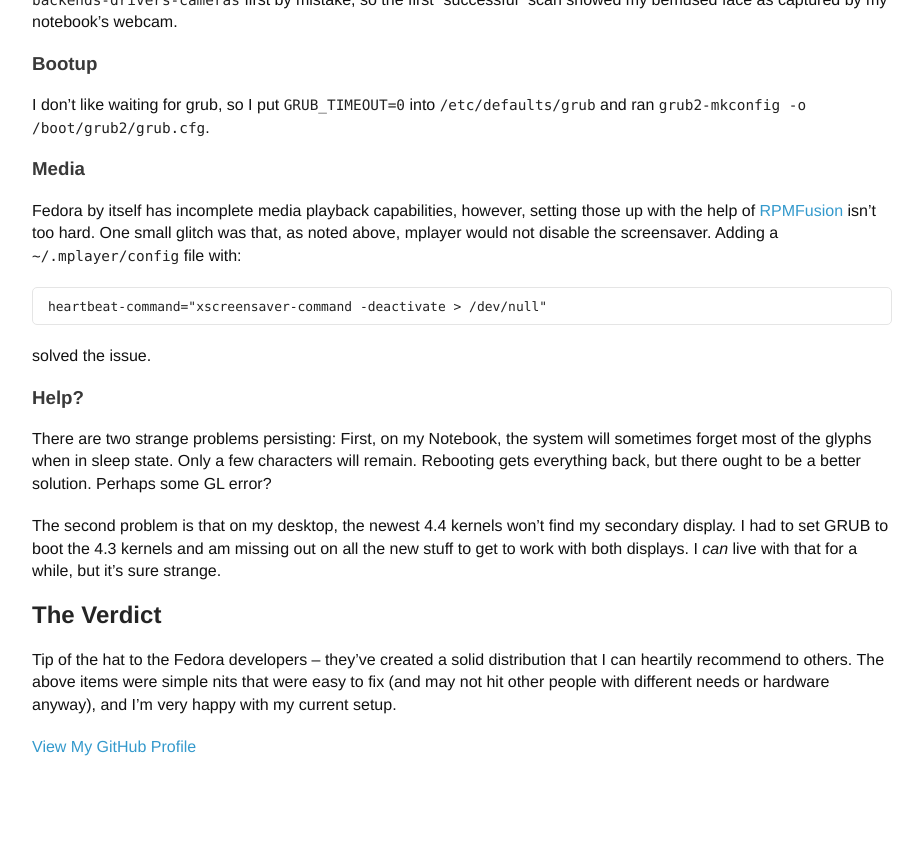
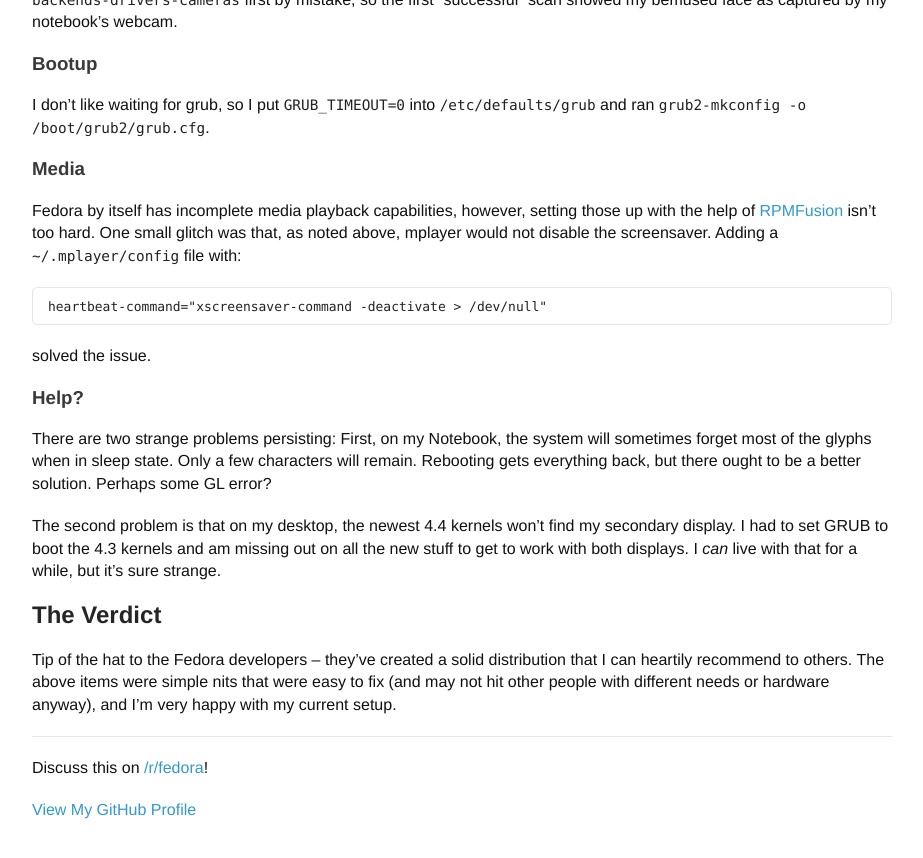
Before and after one commit to llogiq/llogiq.github.io, a Jekyll site: the page built from _posts/2016-05-21-fedora.md, in a window 1280 px wide and 900 px high, scrolled down 2225 px. Shown: the top 858 px of the window, without its empty margins (178-1101 px from the left). Built offline with Jekyll 4.4.1, drawn with Linux system fonts in a browser that asks for light colours; before the commit the page ends 3061 px from its top, so only the background shows below that.

Commit message:
linked to /r/fedora

```diff
--- a/_posts/2016-05-21-fedora.md
+++ b/_posts/2016-05-21-fedora.md
@@ -157,3 +157,7 @@ Tip of the hat to the Fedora developers – they've created a solid distribution
 that I can heartily recommend to others. The above items were simple nits that
 were easy to fix (and may not hit other people with different needs or hardware
 anyway), and I'm very happy with my current setup.
+
+---------
+
+Discuss this on [/r/fedora](https://www.reddit.com/r/Fedora/comments/4kt4qs/fedora_23_lxde_spin_review_setup/)!
```
